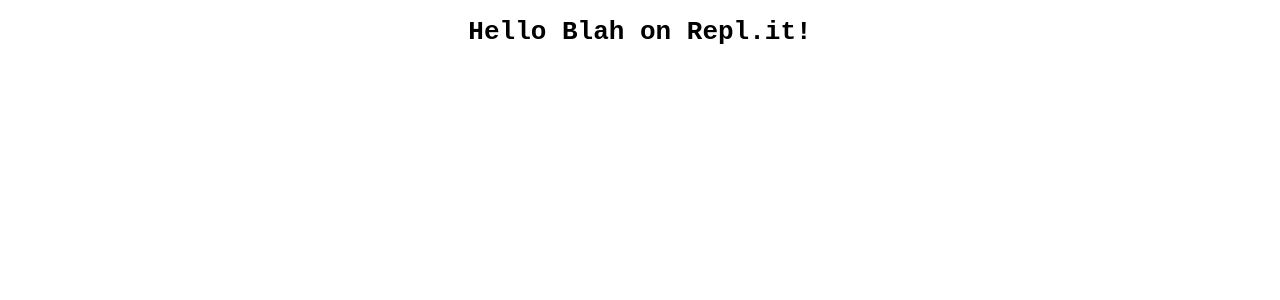
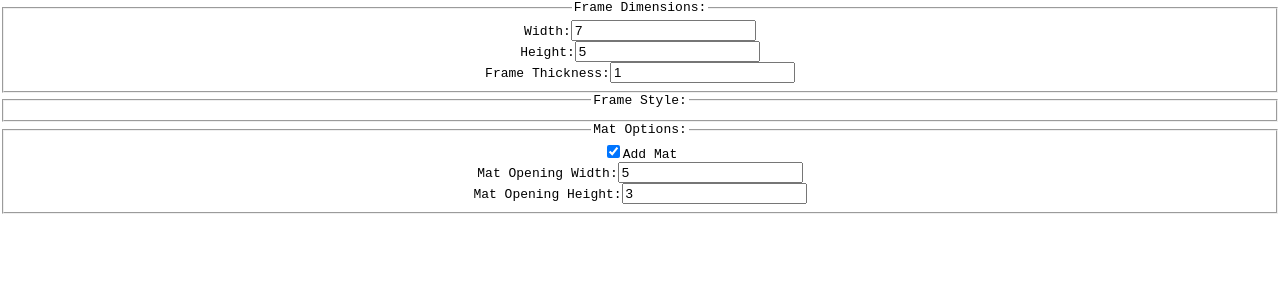
Before and after one commit to JessMorgan/Frame-Designer-React, a React app: page / in a window 1280 px wide. Shown: the top 300 px of the page. Built offline with nearby package versions, Linux system fonts and the light colour scheme.

Commit message:
Beginning of form structure and some functionality

```diff
--- a/src/App.js
+++ b/src/App.js
@@ -1,18 +1,33 @@
 import * as React from 'react'
 import * as ReactDOM from 'react-dom'
+import FrameDesignerForm from './components/Form/FrameDesignerForm';
+import Preview from './components/Preview';
 
 
 const App = () => {
+  const [state, setState] = React.useState({
+    'width': 7,
+    'height': 5,
+    'thickness': 1,
+    'wood': 'walnut',
+    'stripes': 1,
+    'stripeWood': 'maple',
+    'profile': 'rectangular',
+    'glazing': 'glass',
+    'mat': true,
+    'matColor': 'blue',
+    'matOpeningWidth': 5,
+    'matOpeningHeight': 3
+  });
   return (
-    <div>
-      <h1>Hello Blah on Repl.it!</h1>
+    <div className="App">
+      <FrameDesignerForm state={state} update={setState}/>
+      <Preview state={state}/>
     </div>
   );
 }
 
 ReactDOM.render(
-  <div className="App">
-    <App/>
-  </div>,
+  <App/>,
   document.getElementById('root')
 );
--- /dev/null
+++ b/src/components/Form/FrameDesignerForm.js
@@ -0,0 +1,41 @@
+import React from 'react';
+import NumberField from './NumberField';
+
+const FrameDesignerForm = props => {
+  const updateValue = (key, value) => {
+    props.update({...props.state, [key]: value});
+  }
+  const toggleMat = () => {
+    document.getElementById('matOptions').style.display = props.state.mat ? 'none' : 'block';
+    props.update({...props.state, 'mat': !props.state.mat});
+  }
+  return(
+    <form className="wwbjFrameDesigner">
+      <fieldset>
+        <legend>Frame Dimensions:</legend>
+        <NumberField name="width" label="Width:" value={props.state.width} setValue={updateValue} allowDecimal={true} />
+        <NumberField name="height" label="Height:" value={props.state.height} setValue={updateValue} allowDecimal={true} />
+        <NumberField name="thickness" label="Frame Thickness:" value={props.state.thickness} setValue={updateValue} allowDecimal={true} />
+      </fieldset>
+      <fieldset>
+        <legend>Frame Style:</legend>
+        {/* wood radios
+        stripes
+        profiles
+        glazing */}
+      </fieldset>
+      <fieldset>
+        <legend>Mat Options:</legend>
+        <input type="checkbox" name="mat" id="mat" onChange={toggleMat} checked={props.state.mat}/>
+        <label htmlFor="mat">Add Mat</label>
+        <div id="matOptions">
+          {/* Dropdown/radio for color */}
+          <NumberField name="matOpeningWidth" label="Mat Opening Width:" value={props.state.matOpeningWidth} setValue={updateValue} allowDecimal={true} />
+          <NumberField name="matOpeningHeight" label="Mat Opening Height:" value={props.state.matOpeningHeight} setValue={updateValue} allowDecimal={true} />
+        </div>
+      </fieldset>
+    </form>
+  );
+};
+
+export default FrameDesignerForm;
--- /dev/null
+++ b/src/components/Form/NumberField.js
@@ -0,0 +1,30 @@
+import React from 'react';
+
+const NumberField = props => {
+  const changeHandler = event => {
+    if (props.allowDecimal) {
+      let newValue = event.currentTarget.value.replace(/[^0-9\.]/g, '');
+      if (newValue.indexOf('.') != newValue.lastIndexOf('.')) {
+        let values = newValue.split('.');
+        newValue = values.shift() + '.' + values.join('');
+      }
+      props.setValue(event.currentTarget.name, newValue);
+    } else {
+      props.setValue(event.currentTarget.name, event.currentTarget.value.replace(/[^0-9]/g, ''));
+    }
+  };
+  return(
+    <div>
+      <label htmlFor={props.name}>{props.label}</label>
+      <input type="text"
+        className="wwbjNumberField"
+        id={props.name}
+        name={props.name}
+        value={props.value}
+        onChange={changeHandler}>
+      </input>
+    </div>
+  );
+};
+
+export default NumberField;
--- /dev/null
+++ b/src/components/Preview.js
@@ -0,0 +1,10 @@
+import React from 'react';
+
+const Preview = props => {
+  return(
+    <svg>
+    </svg>
+  );
+};
+
+export default Preview;
```
